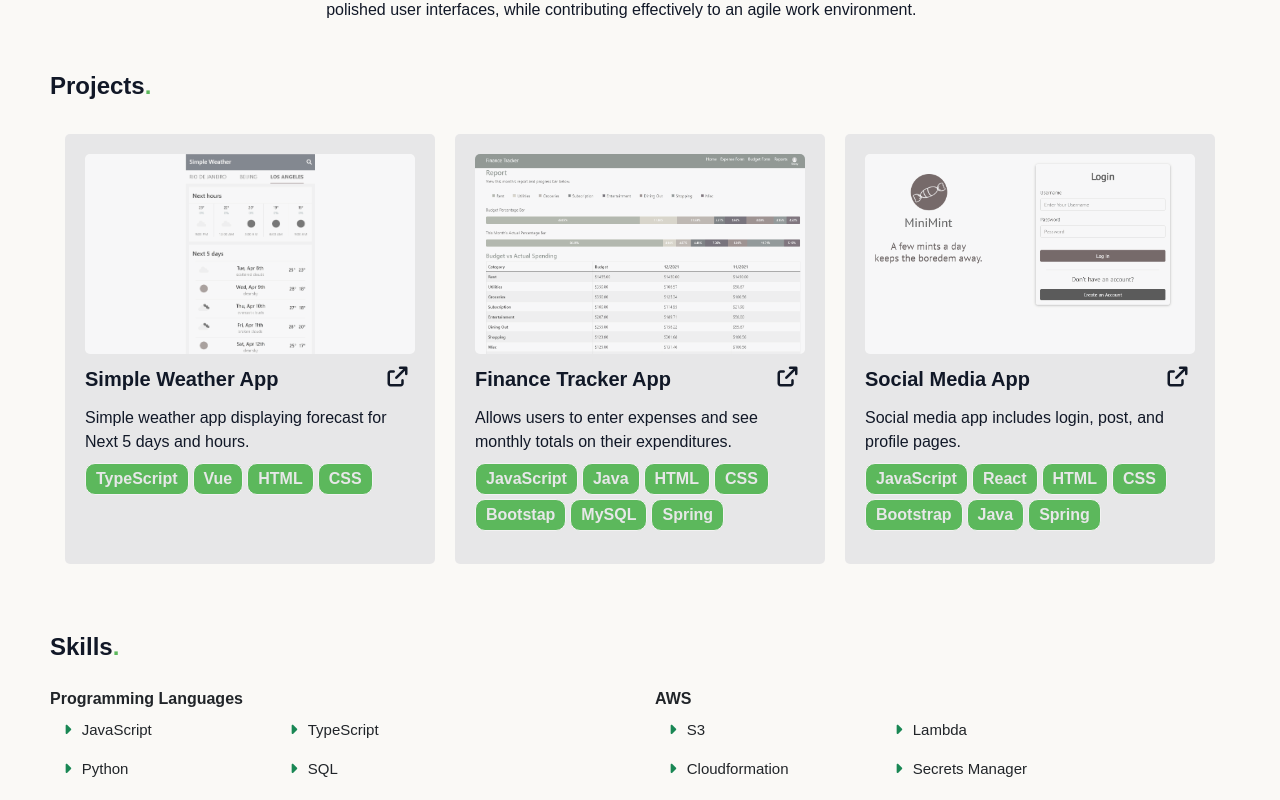
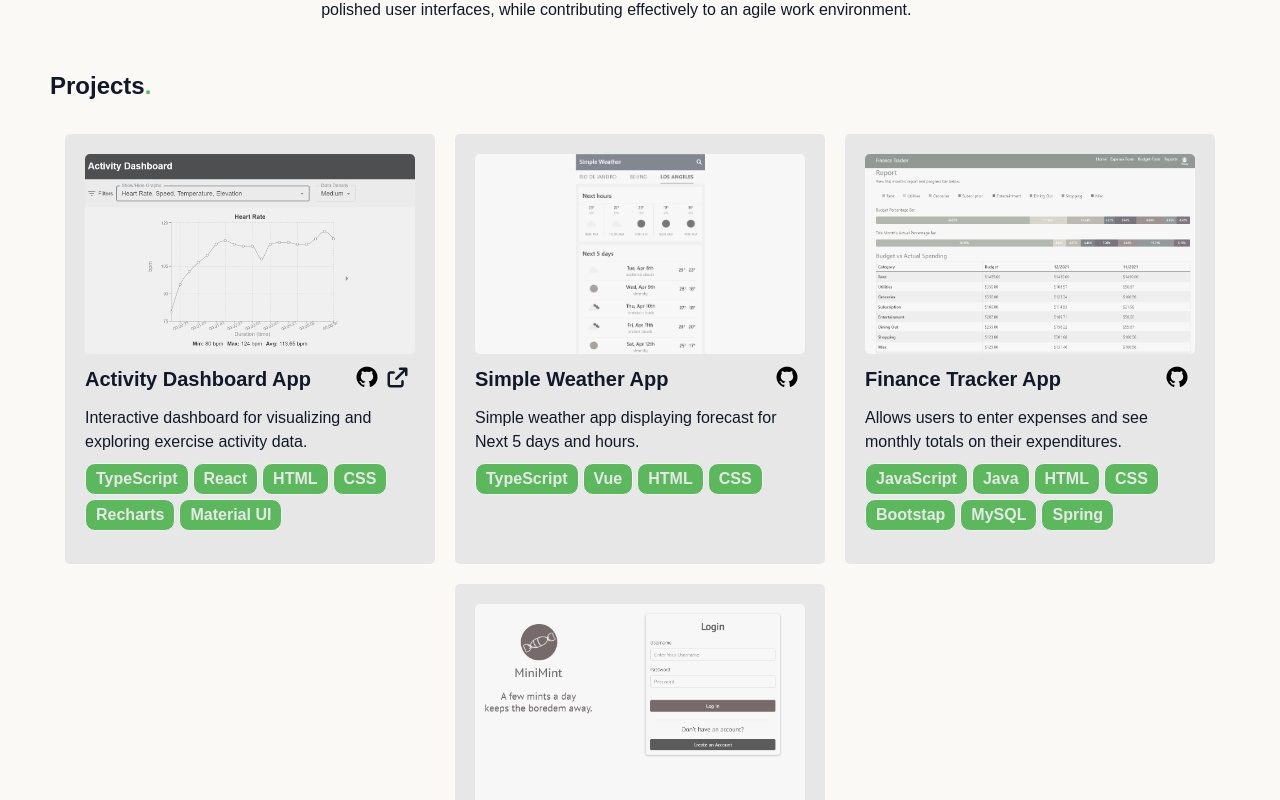
Before and after one commit to BrendaQu/personal-portfolio, a Vue app: page / in a window 1280 px wide. Shown: the part 2100-2900 px from the top of the page. Built offline with nearby package versions, Linux system fonts and the light colour scheme.

Commit message:
add new project, update project card

```diff
--- a/src/components/NavBar.vue
+++ b/src/components/NavBar.vue
@@ -111,7 +111,7 @@ const scrollTo = (id: string) => {
   }
 };
 </script>
-<style lang="css">
+<style lang="css" scoped>
 .nav-wrapper {
   display: flex;
   justify-content: space-between;
--- a/src/components/ProjectsCard.vue
+++ b/src/components/ProjectsCard.vue
@@ -1,5 +1,5 @@
 <template>
-  <div @click="handleClick">
+  <div>
     <div class="project-card-wrapper">
       <div>
         <img
@@ -12,7 +12,12 @@
       <div class="project-heading-group">
         <div class="project-card-title">{{ projectTitle }}</div>
         <div>
-          <i class="fa-solid fa-arrow-up-right-from-square"></i>
+          <i class="fa-brands fa-github" @click="handleClickGithub" />
+          <i
+            v-if="projectLink !== ''"
+            class="fa-solid fa-arrow-up-right-from-square"
+            @click="handleClickLink"
+          ></i>
         </div>
       </div>
       <div class="project-card-description">{{ projectDescription }}</div>
@@ -29,12 +34,16 @@ import SkillsPill from "./SkillsPill.vue";
 const props = defineProps<{
   projectTitle: string;
   projectLink: string;
+  projectGithub: string;
   projectDescription: string;
   projectSkills: string[];
   projectImg: string;
 }>();
-const handleClick = () => {
+const handleClickLink = () => {
   window.open(props.projectLink);
+};
+const handleClickGithub = () => {
+  window.open(props.projectGithub);
 };
 
 const getImgUrl = (img: string) => {
@@ -50,7 +59,6 @@ const getImgUrl = (img: string) => {
   color: #111827;
   padding: 20px;
   margin: 10px;
-  cursor: pointer;
   text-align: left;
   transition:
     transform 0.3s ease,
@@ -70,7 +78,6 @@ const getImgUrl = (img: string) => {
 }
 
 .project-card-wrapper:hover {
-  color: #5cb85c;
   .project-img {
     opacity: 1;
     filter: grayscale(0%);
@@ -116,4 +123,18 @@ const getImgUrl = (img: string) => {
   padding-right: 4px;
   padding-top: 4px;
 }
+.fa-solid {
+  margin-right: 5px;
+}
+.fa-brands {
+  font-size: 21px;
+  margin-right: 5px;
+  color: black;
+}
+
+.fa-github:hover,
+.fa-arrow-up-right-from-square:hover {
+  color: #5cb85c;
+  cursor: pointer;
+}
 </style>
--- a/src/components/ProjectsSection.vue
+++ b/src/components/ProjectsSection.vue
@@ -12,6 +12,7 @@
           :projectDescription="project.projectDescription"
           :projectSkills="project.projectSkills"
           :projectImg="project.projectImage"
+          :projectGithub="project.projectGithub"
         />
       </div>
     </div>
@@ -22,10 +23,27 @@ import ProjectsCard from "./ProjectsCard.vue";
 
 const projectList = [
   {
+    projectTitle: "Activity Dashboard App",
+    projectDescription:
+      "Interactive dashboard for visualizing and exploring exercise activity data.",
+    projectLink: "https://brendaqu.github.io/activity-dashboard/",
+    projectGithub: "https://github.com/BrendaQu/activity-dashboard/",
+    projectImage: "activity-dashboard.png",
+    projectSkills: [
+      "TypeScript",
+      "React",
+      "HTML",
+      "CSS",
+      "Recharts",
+      "Material UI",
+    ],
+  },
+  {
     projectTitle: "Simple Weather App",
     projectDescription:
       "Simple weather app displaying forecast for Next 5 days and hours.",
-    projectLink: "https://github.com/BrendaQu/simple-weather-app",
+    projectLink: "",
+    projectGithub: "https://github.com/BrendaQu/simple-weather-app",
     projectImage: "simple-weather-app.png",
     projectSkills: ["TypeScript", "Vue", "HTML", "CSS"],
   },
@@ -33,7 +51,8 @@ const projectList = [
     projectTitle: "Finance Tracker App",
     projectDescription:
       "Allows users to enter expenses and see monthly totals on their expenditures.",
-    projectLink: "https://github.com/BrendaQu/project2-finance-tracker",
+    projectLink: "",
+    projectGithub: "https://github.com/BrendaQu/project2-finance-tracker",
     projectImage: "finance-tracker-app.png",
     projectSkills: [
       "JavaScript",
@@ -49,7 +68,8 @@ const projectList = [
     projectTitle: "Social Media App",
     projectDescription:
       "Social media app includes login, post, and profile pages.",
-    projectLink: "https://github.com/Revature-MiniMint/front_end/",
+    projectLink: "",
+    projectGithub: "https://github.com/Revature-MiniMint/front_end/",
     projectImage: "social-media-app.png",
     projectSkills: [
       "JavaScript",
```
Also changed, not shown: src/assets/activity-dashboard.png (added).
